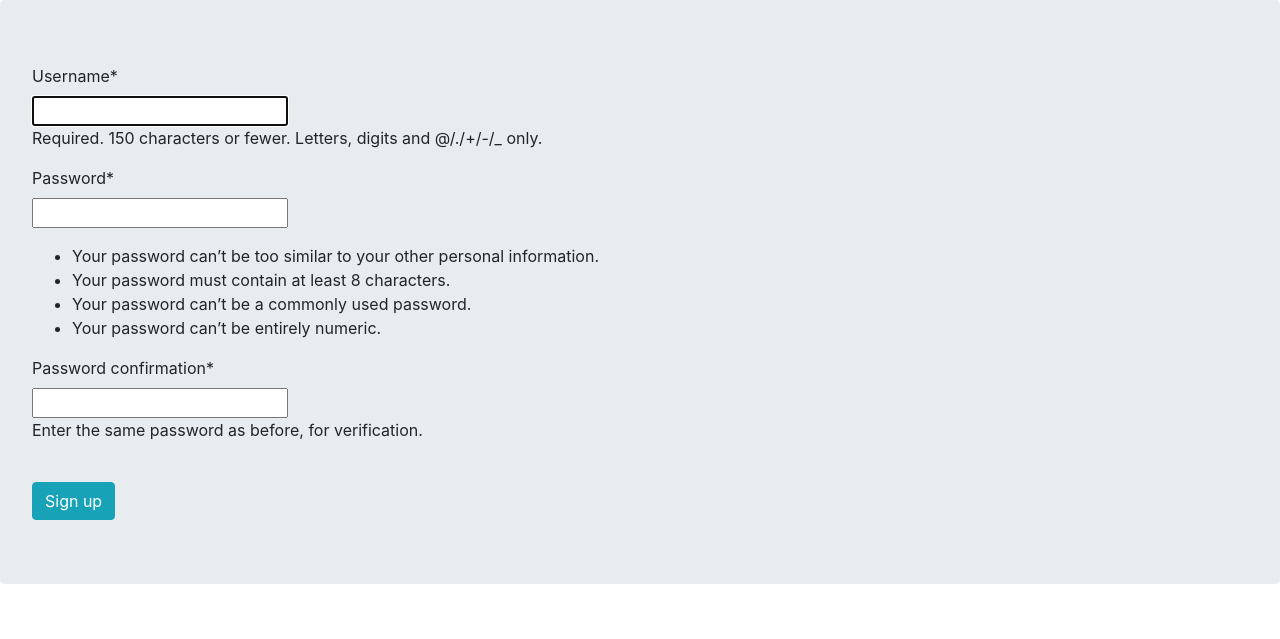
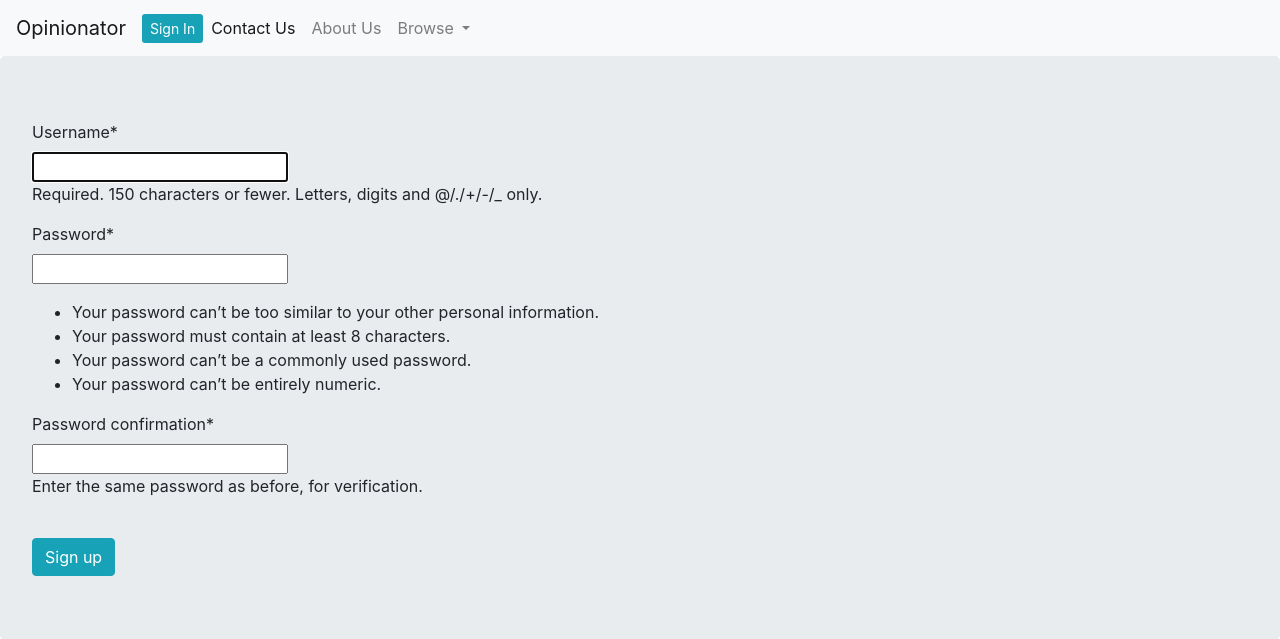
Before and after one commit to coschmitt/SentimentTracker, a Django app: page /tweets/sign-up/ in a window 1280 px wide. Shown: the top 639 px of the page. Run offline with Django 3.2, Linux system fonts and the light colour scheme; some libraries are stand-ins or nearby versions.

Commit message:
Fixed nav bar and sign out url

```diff
--- a/templates/tweets/head.html
+++ b/templates/tweets/head.html
@@ -19,7 +19,44 @@
         <script src="https://stackpath.bootstrapcdn.com/bootstrap/4.5.2/js/bootstrap.min.js"
                 integrity="sha384-B4gt1jrGC7Jh4AgTPSdUtOBvfO8shuf57BaghqFfPlYxofvL8/KUEfYiJOMMV+rV"
                 crossorigin="anonymous"></script>
+        <nav class="navbar navbar-expand-lg navbar-light bg-light">
+            <a class="navbar-brand" href="{% url 'home' %}">Opinionator</a>
 
+            <a class="button btn-sm btn-info" href="{% url 'sign-in' %}" >Sign In</a>
+
+            <button class="navbar-toggler" type="button" data-toggle="collapse"
+                    data-target="#navbarSupportedContent"
+                    aria-controls="navbarSupportedContent" aria-expanded="false" aria-label="Toggle navigation">
+                <span class="navbar-toggler-icon"></span>
+            </button>
+
+
+            <div class="collapse navbar-collapse" id="navbarSupportedContent">
+                <ul class="navbar-nav mr-auto">
+                    <li class="nav-item active">
+                        <a class="nav-link" href="#">Contact Us <span class="sr-only">(current)</span></a>
+                    </li>
+                    <li class="nav-item">
+                        <a class="nav-link" href="#">About Us</a>
+                    </li>
+
+                    <li class="nav-item dropdown">
+                        <a class="nav-link dropdown-toggle" href="#" id="navbarDropdown" role="button" data-toggle="dropdown"
+                           aria-haspopup="true" aria-expanded="false">
+                            Browse
+                        </a>
+                        <div class="dropdown-menu" aria-labelledby="navbarDropdown">
+                            <a class="dropdown-item" href="#">Twitter Users</a>
+                            <a class="dropdown-item" href="#">Words</a>
+                        </div>
+                    </li>
+                    <li class="nav-item dropdown">
+
+                    </li>
+
+                </ul>
+            </div>
+        </nav>
         <title>Opinionator</title>
 </head>
 <body>
--- a/tweets/views.py
+++ b/tweets/views.py
@@ -36,7 +36,7 @@ class SignUp(FormView):
 
 class SignOut(LogoutView):
     template_name = 'registration/logged_out.html'
-    success_url_allowed_hosts = "/tweets/sign-in"
+    success_url = "/tweets/sign-in"
 
 
 class SignIn(LoginView):
```
Also changed, not shown: templates/tweets/home.html (+4 -5 lines).
